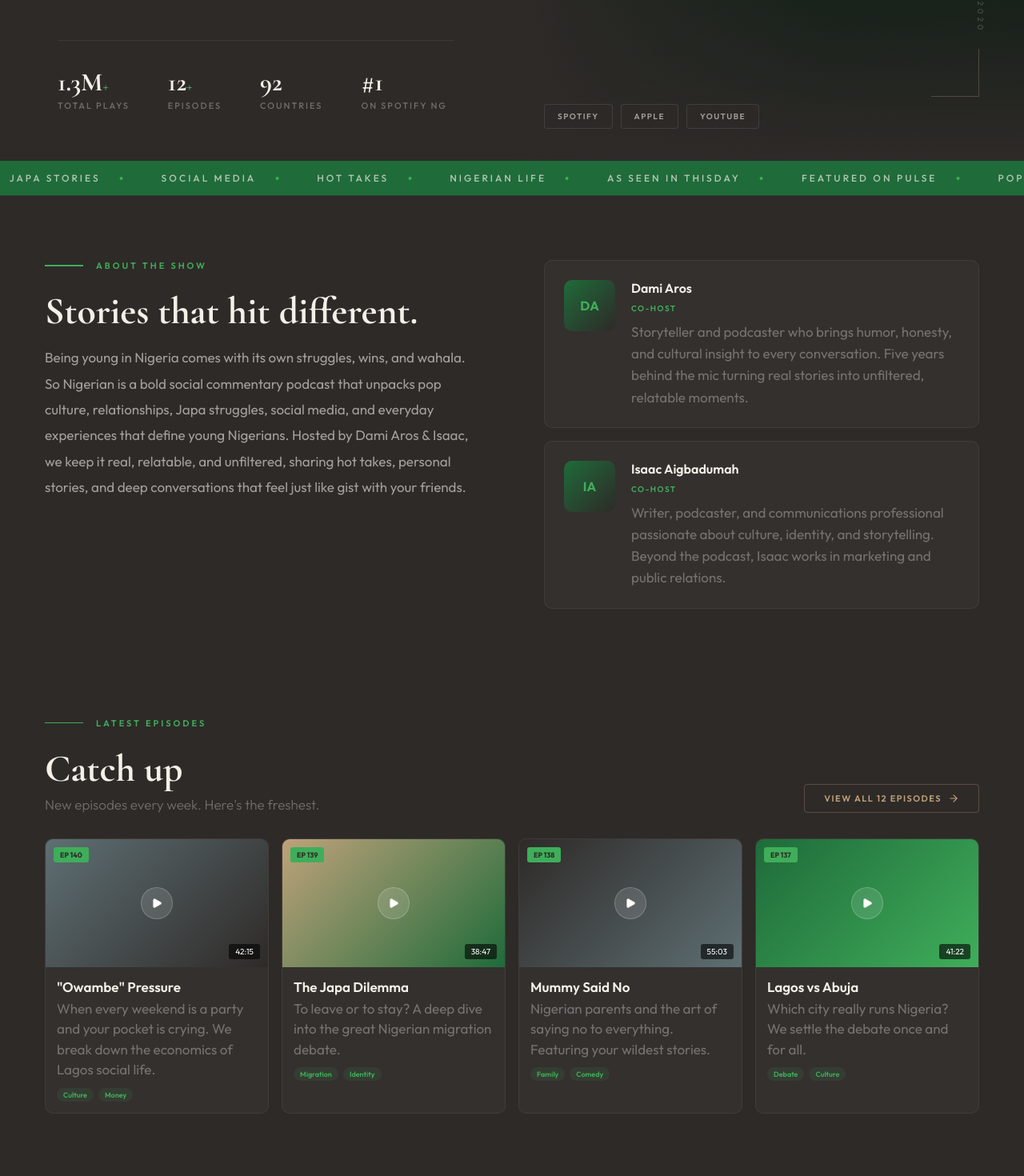
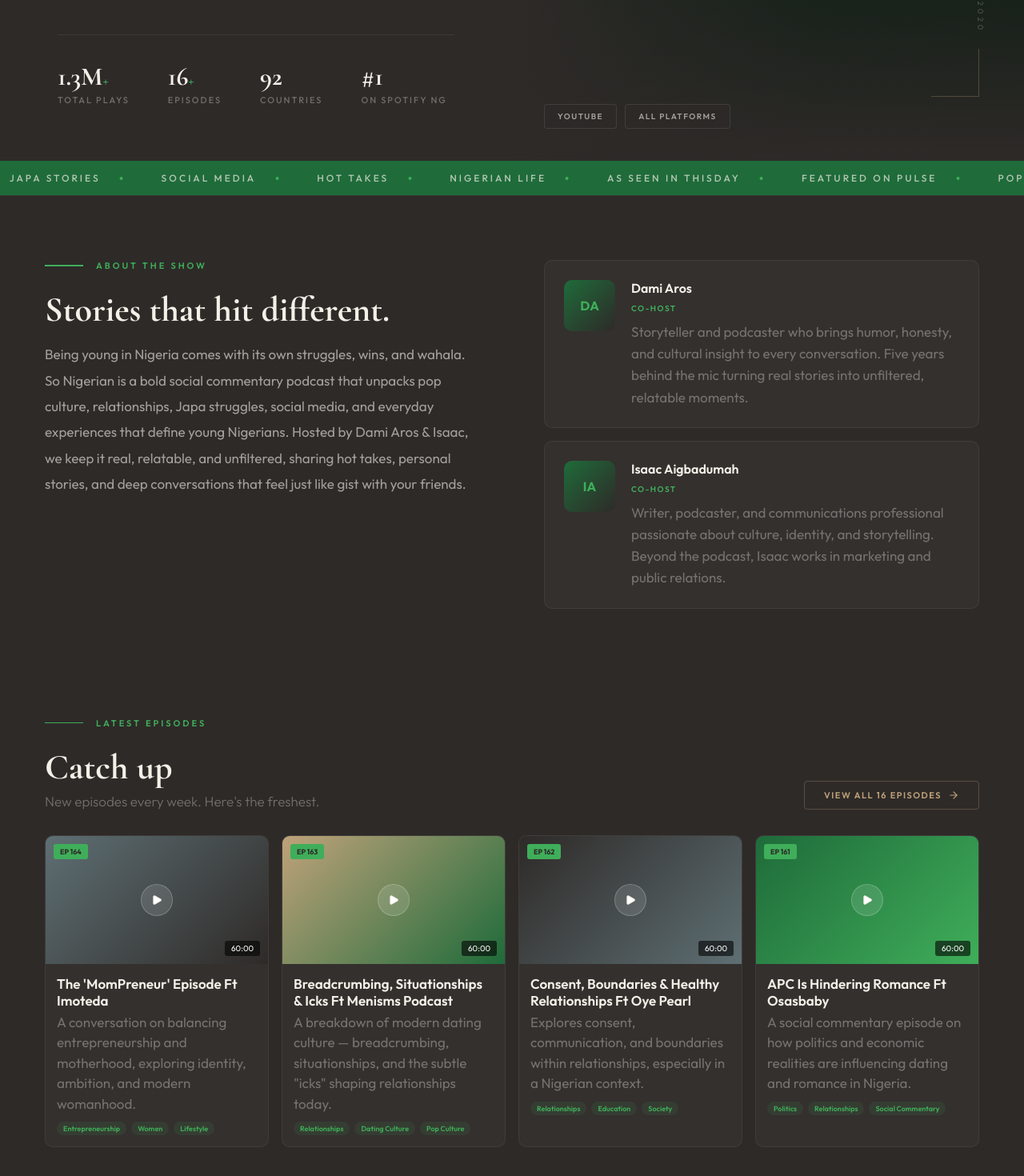
Before and after one commit to ajadonai/sonigerian, a React (Vite) app: page / in a window 1280 px wide. Shown: the part 556-2026 px from the top of the page at 80% size. Built offline with nearby package versions, Linux system fonts and the light colour scheme.

Commit message:
Real data: 4 real episodes + placeholders, real social links, pod.link, fix font size accent bug

```diff
--- a/src/components/Footer.jsx
+++ b/src/components/Footer.jsx
@@ -15,10 +15,9 @@ export default function Footer() {
           <li><Link to="/dilemma">Dilemma</Link></li>
         </ul>
         <div className="footer-socials">
-          <a href="#" aria-label="Instagram">IG</a>
-          <a href="#" aria-label="Twitter">TW</a>
-          <a href="#" aria-label="YouTube">YT</a>
-          <a href="#" aria-label="TikTok">TT</a>
+          <a href="https://instagram.com/sonigerian_" target="_blank" rel="noopener noreferrer" aria-label="Instagram">IG</a>
+          <a href="https://twitter.com/sonigerian_" target="_blank" rel="noopener noreferrer" aria-label="Twitter">TW</a>
+          <a href="https://youtube.com/@sonigerianpodcast" target="_blank" rel="noopener noreferrer" aria-label="YouTube">YT</a>
         </div>
       </div>
       <div className="footer-bottom">
--- a/src/data/placeholder.js
+++ b/src/data/placeholder.js
@@ -1,19 +1,23 @@
 export const episodes = [
-  { id: 1, number: 140, title: '"Owambe" Pressure', slug: 'owambe-pressure', description: 'When every weekend is a party and your pocket is crying. We break down the economics of Lagos social life.', showNotes: 'In this episode, Dami and Isaac tackle the unspoken financial pressure of Lagos social life. From endless owambe invitations to aso-ebi demands, they explore why young Nigerians feel compelled to show up — and show out — even when their wallets can\'t handle it.', duration: '42:15', date: '2026-03-25', tags: ['Culture', 'Money'], status: 'published' },
-  { id: 2, number: 139, title: 'The Japa Dilemma', slug: 'the-japa-dilemma', description: 'To leave or to stay? A deep dive into the great Nigerian migration debate.', showNotes: 'The great japa debate. Dami and Isaac break down the push and pull factors driving young Nigerians abroad, and what it means for those who choose to stay.', duration: '38:47', date: '2026-03-18', tags: ['Migration', 'Identity'], status: 'published' },
-  { id: 3, number: 138, title: 'Mummy Said No', slug: 'mummy-said-no', description: 'Nigerian parents and the art of saying no to everything. Featuring your wildest stories.', showNotes: 'Why do Nigerian parents say no to literally everything first? We unpack the psychology, share listener stories, and debate whether it builds character or causes chaos.', duration: '55:03', date: '2026-03-11', tags: ['Family', 'Comedy'], status: 'published' },
-  { id: 4, number: 137, title: 'Lagos vs Abuja', slug: 'lagos-vs-abuja', description: 'Which city really runs Nigeria? We settle the debate once and for all.', showNotes: 'The eternal rivalry. Cost of living, nightlife, career opportunities, traffic, vibes — we compare everything and let listeners vote.', duration: '41:22', date: '2026-03-04', tags: ['Debate', 'Culture'], status: 'published' },
-  { id: 5, number: 136, title: 'Salary Conversations', slug: 'salary-conversations', description: 'Why are Nigerians so secretive about what they earn? Let\'s unpack it.', showNotes: 'Money talks, but Nigerians don\'t. We explore why salary transparency is taboo, how it affects negotiations, and whether Gen Z is changing the game.', duration: '44:10', date: '2026-02-25', tags: ['Money', 'Work'], status: 'published' },
-  { id: 6, number: 135, title: 'Church or Mosque Politics', slug: 'church-mosque-politics', description: 'Religious family drama and the pressure of spiritual expectations.', showNotes: 'When your family\'s faith becomes your burden. We discuss the intersection of religion, family pressure, and personal belief in Nigerian homes.', duration: '49:38', date: '2026-02-18', tags: ['Family', 'Culture'], status: 'published' },
-  { id: 7, number: 134, title: 'Side Hustle Season', slug: 'side-hustle-season', description: 'From selling on Instagram to crypto — every young Nigerian has a side thing.', showNotes: 'We break down the most popular side hustles, what actually works, and why the 9-5 alone doesn\'t cut it anymore.', duration: '43:55', date: '2026-02-11', tags: ['Money', 'Work'], status: 'published' },
-  { id: 8, number: 133, title: 'Toxic Friendships', slug: 'toxic-friendships', description: 'How to spot them, how to leave them, and why we stay too long.', showNotes: 'Friendships that drain you. We talk about the signs, the guilt of cutting people off, and how to build a healthier circle.', duration: '47:20', date: '2026-02-04', tags: ['Relationships'], status: 'published' },
-  { id: 9, number: 132, title: 'NEPA vs Generator', slug: 'nepa-vs-generator', description: 'The never-ending battle for electricity in Nigeria. We need to talk about it.', showNotes: 'Fuel costs, inverters, solar panels, or just vibing in darkness. The real cost of power in Nigeria and why nothing has changed.', duration: '39:12', date: '2026-01-28', tags: ['Culture', 'Hot Takes'], status: 'published' },
-  { id: 10, number: 131, title: 'Dating in Lagos', slug: 'dating-in-lagos', description: 'Situationships, talking stages, and why nobody wants to commit.', showNotes: 'The Lagos dating scene is wild. We break down the talking stage epidemic, split-bill debates, and what modern Nigerian dating actually looks like.', duration: '52:30', date: '2026-01-21', tags: ['Relationships', 'Culture'], status: 'published' },
-  { id: 11, number: 130, title: 'Nollywood Renaissance', slug: 'nollywood-renaissance', description: 'Nigerian cinema is having a moment. Are we finally world-class?', showNotes: 'From low-budget Asaba films to global Netflix hits. We trace the evolution and debate where Nollywood goes from here.', duration: '45:18', date: '2026-01-14', tags: ['Culture', 'Hot Takes'], status: 'published' },
-  { id: 12, number: 129, title: 'The Entitlement Episode', slug: 'the-entitlement-episode', description: 'Family members who feel entitled to your success. How do you handle it?', showNotes: 'You made it, and now everyone wants a piece. We discuss the cultural expectation of sharing wealth and where to draw the line.', duration: '50:05', date: '2026-01-07', tags: ['Family', 'Money'], status: 'published' },
+  { id: 1, number: 164, title: "The 'MomPreneur' Episode Ft Imoteda", slug: 'mompreneur-episode-ft-imoteda', description: 'A conversation on balancing entrepreneurship and motherhood, exploring identity, ambition, and modern womanhood.', showNotes: 'In this episode, Dami and Isaac sit down with Imoteda to discuss the realities of being a mother and entrepreneur in Nigeria. They explore how women navigate ambition, identity, and societal expectations while building businesses and raising families.', duration: '60:00', date: '2026-03-16', tags: ['Entrepreneurship', 'Women', 'Lifestyle'], status: 'published', audioLink: 'https://podcasts.apple.com/ng/podcast/so-nigerian/id1507420236' },
+  { id: 2, number: 163, title: 'Breadcrumbing, Situationships & Icks Ft Menisms Podcast', slug: 'breadcrumbing-situationships-icks', description: 'A breakdown of modern dating culture — breadcrumbing, situationships, and the subtle "icks" shaping relationships today.', showNotes: 'Dami and Isaac link up with the Menisms Podcast crew to dissect the modern dating landscape. From breadcrumbing to situationships to icks, they unpack why dating in 2026 feels more complicated than ever.', duration: '60:00', date: '2026-03-09', tags: ['Relationships', 'Dating Culture', 'Pop Culture'], status: 'published', audioLink: 'https://podcasts.apple.com/ng/podcast/so-nigerian/id1507420236' },
+  { id: 3, number: 162, title: 'Consent, Boundaries & Healthy Relationships Ft Oye Pearl', slug: 'consent-boundaries-healthy-relationships', description: 'Explores consent, communication, and boundaries within relationships, especially in a Nigerian context.', showNotes: 'A deep and important conversation with Oye Pearl about consent, communication, and what healthy relationships actually look like in Nigeria. They tackle tough questions about boundaries, cultural expectations, and how to have difficult conversations with your partner.', duration: '60:00', date: '2026-03-02', tags: ['Relationships', 'Education', 'Society'], status: 'published', audioLink: 'https://podcasts.apple.com/ng/podcast/so-nigerian/id1507420236' },
+  { id: 4, number: 161, title: 'APC Is Hindering Romance Ft Osasbaby', slug: 'apc-hindering-romance', description: 'A social commentary episode on how politics and economic realities are influencing dating and romance in Nigeria.', showNotes: 'Dami, Isaac, and Osasbaby explore the intersection of politics and love in Nigeria. How are economic realities under the current administration affecting young people\'s ability to date, marry, and build relationships?', duration: '60:00', date: '2026-03-01', tags: ['Politics', 'Relationships', 'Social Commentary'], status: 'published', audioLink: 'https://podcasts.apple.com/ng/podcast/so-nigerian/id1507420236' },
+  { id: 5, number: 160, title: '"Owambe" Pressure', slug: 'owambe-pressure', description: 'When every weekend is a party and your pocket is crying. We break down the economics of Lagos social life.', showNotes: 'In this episode, Dami and Isaac tackle the unspoken financial pressure of Lagos social life. From endless owambe invitations to aso-ebi demands, they explore why young Nigerians feel compelled to show up — and show out — even when their wallets can\'t handle it.', duration: '42:15', date: '2026-02-25', tags: ['Culture', 'Money'], status: 'published', audioLink: 'https://podcasts.apple.com/ng/podcast/so-nigerian/id1507420236' },
+  { id: 6, number: 159, title: 'The Japa Dilemma', slug: 'the-japa-dilemma', description: 'To leave or to stay? A deep dive into the great Nigerian migration debate.', showNotes: 'The great japa debate. Dami and Isaac break down the push and pull factors driving young Nigerians abroad, and what it means for those who choose to stay.', duration: '38:47', date: '2026-02-18', tags: ['Migration', 'Identity'], status: 'published', audioLink: 'https://podcasts.apple.com/ng/podcast/so-nigerian/id1507420236' },
+  { id: 7, number: 158, title: 'Mummy Said No', slug: 'mummy-said-no', description: 'Nigerian parents and the art of saying no to everything. Featuring your wildest stories.', showNotes: 'Why do Nigerian parents say no to literally everything first? We unpack the psychology, share listener stories, and debate whether it builds character or causes chaos.', duration: '55:03', date: '2026-02-11', tags: ['Family', 'Comedy'], status: 'published', audioLink: 'https://podcasts.apple.com/ng/podcast/so-nigerian/id1507420236' },
+  { id: 8, number: 157, title: 'Lagos vs Abuja', slug: 'lagos-vs-abuja', description: 'Which city really runs Nigeria? We settle the debate once and for all.', showNotes: 'The eternal rivalry. Cost of living, nightlife, career opportunities, traffic, vibes — we compare everything and let listeners vote.', duration: '41:22', date: '2026-02-04', tags: ['Debate', 'Culture'], status: 'published', audioLink: 'https://podcasts.apple.com/ng/podcast/so-nigerian/id1507420236' },
+  { id: 9, number: 156, title: 'Salary Conversations', slug: 'salary-conversations', description: "Why are Nigerians so secretive about what they earn? Let's unpack it.", showNotes: "Money talks, but Nigerians don't. We explore why salary transparency is taboo, how it affects negotiations, and whether Gen Z is changing the game.", duration: '44:10', date: '2026-01-28', tags: ['Money', 'Work'], status: 'published', audioLink: 'https://podcasts.apple.com/ng/podcast/so-nigerian/id1507420236' },
+  { id: 10, number: 155, title: 'Church or Mosque Politics', slug: 'church-mosque-politics', description: 'Religious family drama and the pressure of spiritual expectations.', showNotes: "When your family's faith becomes your burden. We discuss the intersection of religion, family pressure, and personal belief in Nigerian homes.", duration: '49:38', date: '2026-01-21', tags: ['Family', 'Culture'], status: 'published', audioLink: 'https://podcasts.apple.com/ng/podcast/so-nigerian/id1507420236' },
+  { id: 11, number: 154, title: 'Side Hustle Season', slug: 'side-hustle-season', description: 'From selling on Instagram to crypto — every young Nigerian has a side thing.', showNotes: "We break down the most popular side hustles, what actually works, and why the 9-5 alone doesn't cut it anymore.", duration: '43:55', date: '2026-01-14', tags: ['Money', 'Work'], status: 'published', audioLink: 'https://podcasts.apple.com/ng/podcast/so-nigerian/id1507420236' },
+  { id: 12, number: 153, title: 'Toxic Friendships', slug: 'toxic-friendships', description: 'How to spot them, how to leave them, and why we stay too long.', showNotes: 'Friendships that drain you. We talk about the signs, the guilt of cutting people off, and how to build a healthier circle.', duration: '47:20', date: '2026-01-07', tags: ['Relationships'], status: 'published', audioLink: 'https://podcasts.apple.com/ng/podcast/so-nigerian/id1507420236' },
+  { id: 13, number: 152, title: 'NEPA vs Generator', slug: 'nepa-vs-generator', description: 'The never-ending battle for electricity in Nigeria. We need to talk about it.', showNotes: 'Fuel costs, inverters, solar panels, or just vibing in darkness. The real cost of power in Nigeria and why nothing has changed.', duration: '39:12', date: '2025-12-28', tags: ['Culture', 'Hot Takes'], status: 'published', audioLink: 'https://podcasts.apple.com/ng/podcast/so-nigerian/id1507420236' },
+  { id: 14, number: 151, title: 'Dating in Lagos', slug: 'dating-in-lagos', description: 'Situationships, talking stages, and why nobody wants to commit.', showNotes: 'The Lagos dating scene is wild. We break down the talking stage epidemic, split-bill debates, and what modern Nigerian dating actually looks like.', duration: '52:30', date: '2025-12-21', tags: ['Relationships', 'Culture'], status: 'published', audioLink: 'https://podcasts.apple.com/ng/podcast/so-nigerian/id1507420236' },
+  { id: 15, number: 150, title: 'Nollywood Renaissance', slug: 'nollywood-renaissance', description: 'Nigerian cinema is having a moment. Are we finally world-class?', showNotes: 'From low-budget Asaba films to global Netflix hits. We trace the evolution and debate where Nollywood goes from here.', duration: '45:18', date: '2025-12-14', tags: ['Culture', 'Hot Takes'], status: 'published', audioLink: 'https://podcasts.apple.com/ng/podcast/so-nigerian/id1507420236' },
+  { id: 16, number: 149, title: 'The Entitlement Episode', slug: 'the-entitlement-episode', description: 'Family members who feel entitled to your success. How do you handle it?', showNotes: 'You made it, and now everyone wants a piece. We discuss the cultural expectation of sharing wealth and where to draw the line.', duration: '50:05', date: '2025-12-07', tags: ['Family', 'Money'], status: 'published', audioLink: 'https://podcasts.apple.com/ng/podcast/so-nigerian/id1507420236' },
 ];
 
-export const allTags = ['All', 'Culture', 'Money', 'Family', 'Relationships', 'Migration', 'Comedy', 'Work', 'Hot Takes', 'Debate', 'Identity'];
+export const allTags = ['All', 'Culture', 'Money', 'Family', 'Relationships', 'Dating Culture', 'Pop Culture', 'Migration', 'Comedy', 'Work', 'Hot Takes', 'Debate', 'Identity', 'Entrepreneurship', 'Women', 'Lifestyle', 'Education', 'Society', 'Politics', 'Social Commentary'];
 
 export const dilemmas = [
   {
@@ -29,7 +33,7 @@ export const dilemmas = [
   },
   {
     id: 2,
-    scenario: 'Your best friend is dating your ex and didn\'t tell you. You find out from someone else. What do you do?',
+    scenario: "Your best friend is dating your ex and didn't tell you. You find out from someone else. What do you do?",
     options: [
       { label: 'A', text: 'Confront both of them. This is betrayal.', votes: 1830 },
       { label: 'B', text: 'Say nothing. Your ex is your ex for a reason.', votes: 1102 },
@@ -40,7 +44,7 @@ export const dilemmas = [
   },
   {
     id: 3,
-    scenario: 'Your boss takes credit for your work in a meeting with the CEO. Everyone saw it happen. What\'s your move?',
+    scenario: "Your boss takes credit for your work in a meeting with the CEO. Everyone saw it happen. What's your move?",
     options: [
       { label: 'A', text: 'Call it out right there in the meeting. Respect yourself.', votes: 945 },
       { label: 'B', text: 'Talk to your boss privately after. Give them a chance to fix it.', votes: 1560 },
@@ -61,11 +65,15 @@ export const siteConfig = {
       name: 'Dami Aros',
       bio: 'Storyteller and podcaster who brings humor, honesty, and cultural insight to every conversation. Five years behind the mic turning real stories into unfiltered, relatable moments.',
       role: 'Co-host',
+      instagram: 'https://instagram.com/_damiiaros7',
+      twitter: 'https://twitter.com/damiar0s',
     },
     {
       name: 'Isaac Aigbadumah',
       bio: 'Writer, podcaster, and communications professional passionate about culture, identity, and storytelling. Beyond the podcast, Isaac works in marketing and public relations.',
       role: 'Co-host',
+      instagram: 'https://instagram.com/medici.i',
+      twitter: 'https://twitter.com/medici__i',
     },
   ],
   stats: {
@@ -73,11 +81,12 @@ export const siteConfig = {
     countries: 92,
   },
   socials: {
-    instagram: '#',
-    twitter: '#',
-    youtube: '#',
+    instagram: 'https://instagram.com/sonigerian_',
+    twitter: 'https://twitter.com/sonigerian_',
+    youtube: 'https://youtube.com/@sonigerianpodcast',
     tiktok: '#',
   },
+  platformLink: 'https://pod.link/sonigerian',
   contact: {
     email: 'Sonigerian@eggcorndigital.com',
     phone: '0909 982 5828',
--- a/src/pages/EpisodeDetail.jsx
+++ b/src/pages/EpisodeDetail.jsx
@@ -30,10 +30,9 @@ export default function EpisodeDetail() {
           </div>
           <p className="detail-desc">{episode.description}</p>
           <div className="detail-platforms">
-            <button className="plat-btn">Spotify</button>
-            <button className="plat-btn">Apple Podcasts</button>
-            <button className="plat-btn">YouTube</button>
-            <button className="plat-btn share"><Share2 size={14} /></button>
+            <a href={episode.audioLink} target="_blank" rel="noopener noreferrer" className="plat-btn">Apple Podcasts</a>
+            <a href="https://pod.link/sonigerian" target="_blank" rel="noopener noreferrer" className="plat-btn">All Platforms</a>
+            <button className="plat-btn share" onClick={() => { navigator.clipboard.writeText(window.location.href); }}><Share2 size={14} /></button>
           </div>
         </div>
       </div>
--- a/src/pages/Home.css
+++ b/src/pages/Home.css
@@ -28,14 +28,14 @@
 }
 .hero-title {
   font-family: var(--font-display);
-  font-size: clamp(52px, 6vw, 88px); font-weight: 700;
+  font-weight: 700;
   line-height: 1.0; color: var(--off-white);
   margin-bottom: 32px; animation: fadeUp 0.8s 0.2s ease both;
 }
 .hero-title em { font-style: italic; color: var(--bright-green); display: block; }
 .hero-title .accent { position: relative; display: inline-block; }
 .hero-title .accent::after {
-  content: ''; position: absolute; bottom: 6px; left: 0; right: 0;
+  content: ''; position: absolute; bottom: 4px; left: 0; right: 0;
   height: 3px; background: var(--warm-sand); opacity: 0.6; border-radius: 2px;
 }
 .hero-desc {
--- a/src/pages/Home.jsx
+++ b/src/pages/Home.jsx
@@ -69,9 +69,8 @@ export default function Home() {
             <div className="hero-decorator corner-lines" />
             <div className="hero-decorator floating-text">EST. 2020</div>
             <div className="platform-badges">
-              <div className="platform-badge">Spotify</div>
-              <div className="platform-badge">Apple</div>
-              <div className="platform-badge">YouTube</div>
+              <a href={siteConfig.socials.youtube} target="_blank" rel="noopener noreferrer" className="platform-badge">YouTube</a>
+              <a href={siteConfig.platformLink} target="_blank" rel="noopener noreferrer" className="platform-badge">All Platforms</a>
             </div>
           </div>
         </div>
@@ -194,10 +193,9 @@ export default function Home() {
           <h3>Follow the conversation</h3>
           <p>We're most active on social media. Follow us for behind-the-scenes content, polls, and community banter.</p>
           <div className="contact-socials">
-            <a href="#">Instagram</a>
-            <a href="#">Twitter / X</a>
-            <a href="#">YouTube</a>
-            <a href="#">TikTok</a>
+            <a href={siteConfig.socials.instagram} target="_blank" rel="noopener noreferrer">Instagram</a>
+            <a href={siteConfig.socials.twitter} target="_blank" rel="noopener noreferrer">Twitter / X</a>
+            <a href={siteConfig.socials.youtube} target="_blank" rel="noopener noreferrer">YouTube</a>
           </div>
           <div className="contact-email">
             <h3>Or email us</h3>
--- a/src/styles/global.css
+++ b/src/styles/global.css
@@ -62,11 +62,11 @@ body {
 }
 
 .hero-title {
-  font-size: clamp(2.8em, 6vw, 5em);
+  font-size: clamp(48px, 5.5vw, 80px);
 }
 
 .section-title {
-  font-size: clamp(1.8em, 4vw, 2.8em);
+  font-size: clamp(28px, 3.5vw, 44px);
 }
 
 a { text-decoration: none; color: inherit; }
```
Also changed, not shown: src/components/Navbar.jsx (+6 -4 lines).
